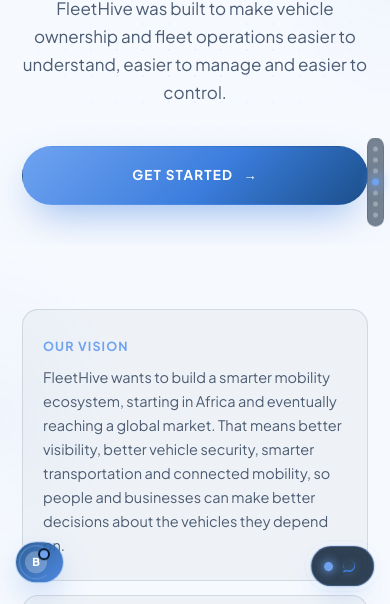
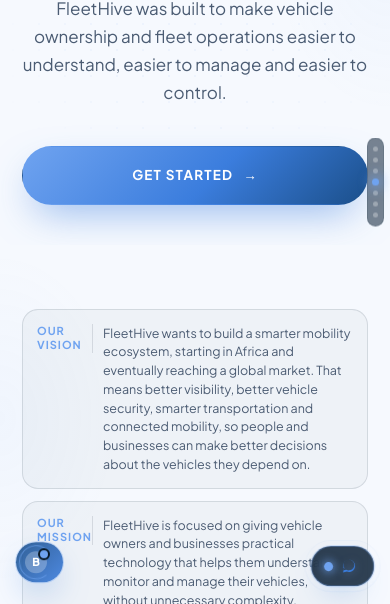
Before and after one commit to Fleet-Hive-Bit/FleetHive-Website, a website: page about.html in a window 390 px wide. Shown: the part 240-844 px from the top of the page. Drawn offline with Linux system fonts and the light colour scheme.

Commit message:
Add files via upload

```diff
--- a/style.css
+++ b/style.css
@@ -935,12 +935,28 @@
 @media (max-width:860px){ .mv-grid{ grid-template-columns:1fr; } }
 
 /* Vision / Mission — 2-up variant. Desktop/tablet: two cards side by side.
-   Mobile: full-width stacked cards so paragraph text isn't squeezed into
-   narrow columns (which is what made the cards unnecessarily tall). */
+   Mobile: cards stay wide and compact by switching each card to a horizontal
+   row (label on the left, copy on the right) instead of a tall vertical
+   block with a full-width eyebrow stacked above the paragraph. This keeps
+   the section short even on narrow phones without cramming full paragraphs
+   into two skinny side-by-side columns, which would hurt readability. */
 .mv-grid.mv-grid-2col{ grid-template-columns:repeat(2,1fr); max-width:820px; margin:0 auto; }
 @media (max-width:700px){
-  .mv-grid.mv-grid-2col{ grid-template-columns:1fr; max-width:560px; gap:14px; }
-  .mv-grid.mv-grid-2col .mv-card{ padding:22px 20px; }
+  .mv-grid.mv-grid-2col{ grid-template-columns:1fr; max-width:560px; gap:12px; }
+  .mv-grid.mv-grid-2col .mv-card{
+    display:flex; flex-direction:row; align-items:flex-start; gap:14px;
+    padding:16px 18px;
+  }
+  .mv-grid.mv-grid-2col .mv-card .eyebrow{
+    flex:0 0 auto; width:64px; margin-bottom:0; line-height:1.35;
+    padding-right:12px; border-right:1px solid var(--border);
+  }
+  .mv-grid.mv-grid-2col .mv-card p{ margin:0; font-size:13px; line-height:1.5; }
+}
+@media (max-width:400px){
+  .mv-grid.mv-grid-2col .mv-card{ padding:14px 14px; gap:10px; }
+  .mv-grid.mv-grid-2col .mv-card .eyebrow{ width:56px; font-size:11px; padding-right:10px; }
+  .mv-grid.mv-grid-2col .mv-card p{ font-size:12.5px; }
 }
 
 /* ---------- About — Founder story ("From the Horse's Mouth") ---------- */
```
